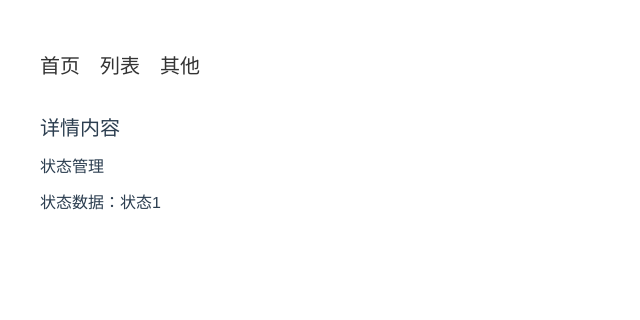
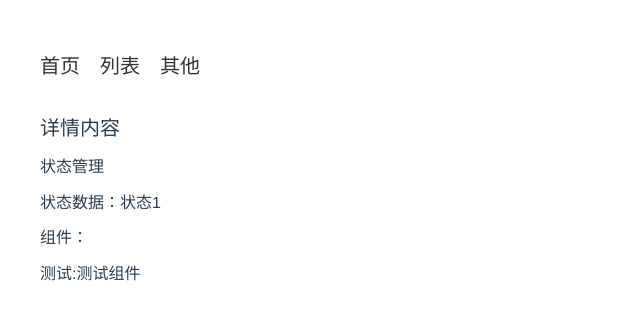
Before and after one commit to zky86/vite-vue3-ts, a Vue app: page /detail in a window 1280 px wide. Shown: the top 320 px of the page, without its empty margins (0-640 px from the left). Built offline with nearby package versions, Linux system fonts and the light colour scheme.

Commit message:
组件引入

```diff
--- /dev/null
+++ b/src/components/testMsg.vue
@@ -0,0 +1,30 @@
+<template>
+  <div class="main">测试:{{ msg }}</div>
+</template>
+
+<script>
+// import { ref, reactive, onMounted } from 'vue'
+
+export default {
+  props: {
+    msg: {
+      type: String,
+      default: ''
+    }
+  },
+  setup(props) {
+    return {}
+  }
+}
+</script>
+
+<style lang="scss" scoped>
+.main {
+  h1 {
+    color: #000;
+  }
+  a {
+    color: #42b983;
+  }
+}
+</style>
--- a/src/views/detail.vue
+++ b/src/views/detail.vue
@@ -4,11 +4,19 @@
     <p>状态管理</p>
     <p>状态数据：{{ $store.state.user }}</p>
   </div>
+  <div>组件：</div>
+  <test-msg msg="测试组件" />
 </template>
 
 <script>
+import testMsg from '../components/testMsg.vue'
+
 export default {
   name: 'DetailPage',
+  components: {
+    // HelloWorld: HelloWorld,
+    testMsg
+  },
   setup() {
     // const curRout = '/' + window.location.href.split('/').pop();
     // return {
--- a/vite.config.js
+++ b/vite.config.js
@@ -9,6 +9,20 @@ export default defineConfig({
       scss: {
         // additionalData: `@import './src/styles/color.scss';`
       }
+    },
+    postcss: {
+      plugins: [
+        {
+          postcssPlugin: 'internal:charset-removal',
+          AtRule: {
+            charset: (atRule) => {
+              if (atRule.name === 'charset') {
+                atRule.remove()
+              }
+            }
+          }
+        }
+      ]
     }
   }
   // css: {
```
